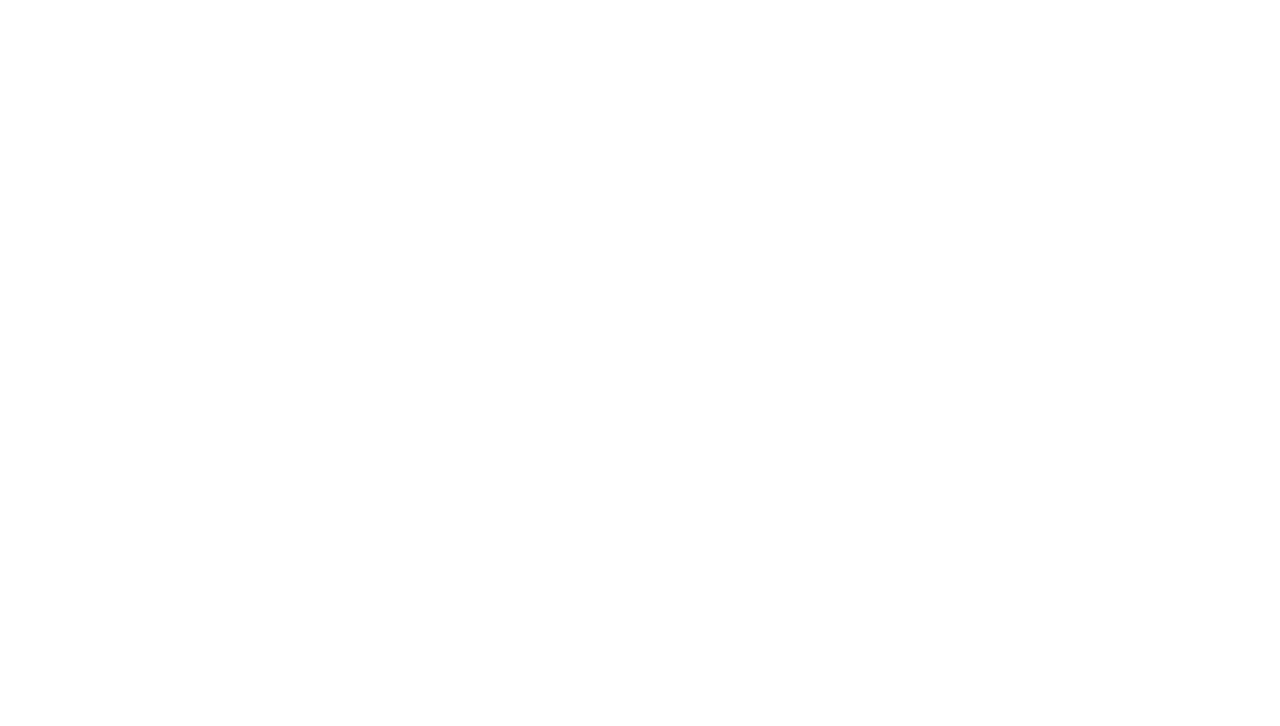
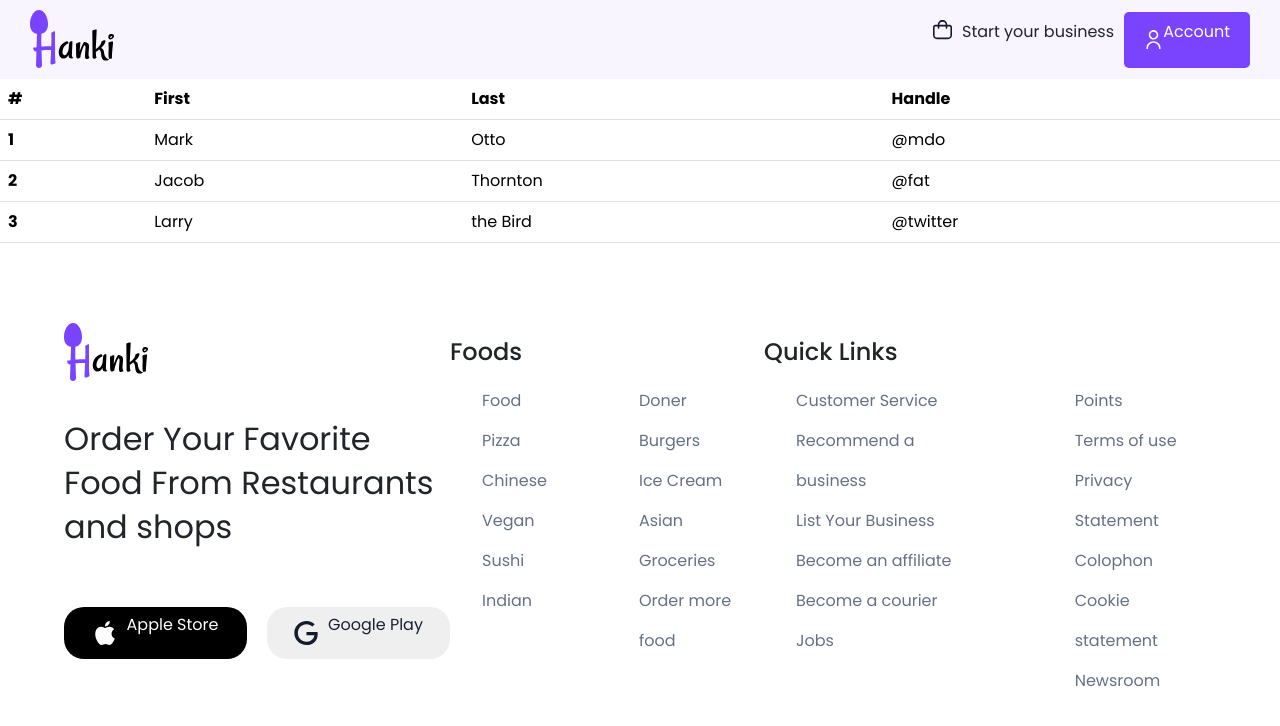
Before and after one commit to mileprime/React_Food_App, a React (Vite) app in the folder frontend/: page /admin in a window 1280 px wide. Before the commit this address had no page. Shown: the top 726 px of the page. Built offline with nearby package versions, Linux system fonts and the light colour scheme.

Commit message:
added admin.jsx

```diff
--- a/frontend/src/App.jsx
+++ b/frontend/src/App.jsx
@@ -5,6 +5,7 @@ import ErrorBoundary from "./ErrorBoundary";
 export const UserContext = React.createContext();
 import { BrowserRouter, Route, Routes } from "react-router-dom";
 import 'bootstrap/dist/css/bootstrap.min.css';
+import Admin from "./pages/admin";
 
 
 import Home from "./pages/home";
@@ -16,6 +17,7 @@ function App() {
           <Routes>
             <Route index element={<Landing />} />
             <Route path="/home" element={<Home />} />
+            <Route path="/admin" element={<Admin />} />
           </Routes>
         </BrowserRouter>
       </ErrorBoundary>
--- /dev/null
+++ b/frontend/src/pages/admin.jsx
@@ -0,0 +1,46 @@
+import React from "react";
+import Header from "./sharedComponents/header";
+import Footer from "./sharedComponents/footer";
+
+function Admin() {
+
+    return (
+        <div>
+            <Header />
+            <table class="table">
+        <thead class="thead-dark">
+          <tr>
+            <th scope="col">#</th>
+            <th scope="col">First</th>
+            <th scope="col">Last</th>
+            <th scope="col">Handle</th>
+          </tr>
+        </thead>
+        <tbody>
+          <tr>
+            <th scope="row">1</th>
+            <td>Mark</td>
+            <td>Otto</td>
+            <td>@mdo</td>
+          </tr>
+          <tr>
+            <th scope="row">2</th>
+            <td>Jacob</td>
+            <td>Thornton</td>
+            <td>@fat</td>
+          </tr>
+          <tr>
+            <th scope="row">3</th>
+            <td>Larry</td>
+            <td>the Bird</td>
+            <td>@twitter</td>
+          </tr>
+        </tbody>
+      </table>
+
+            <Footer />
+        </div>
+    )
+}
+
+export default Admin;
```
